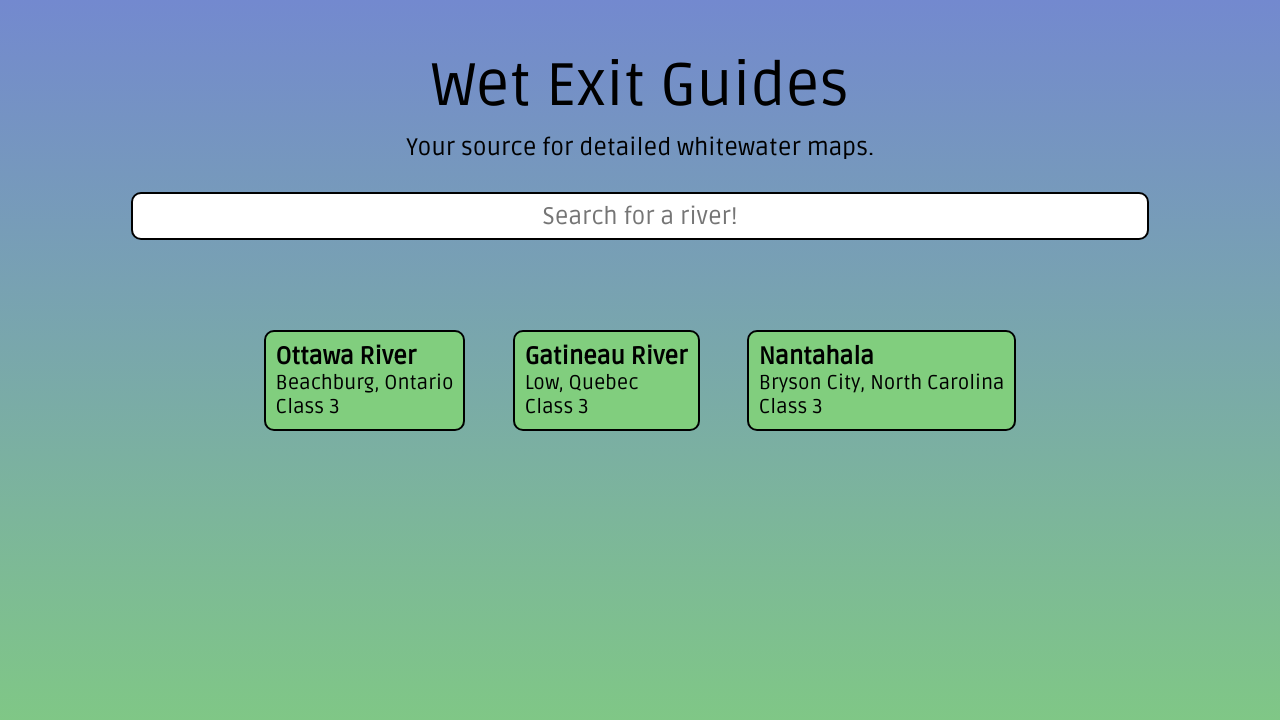
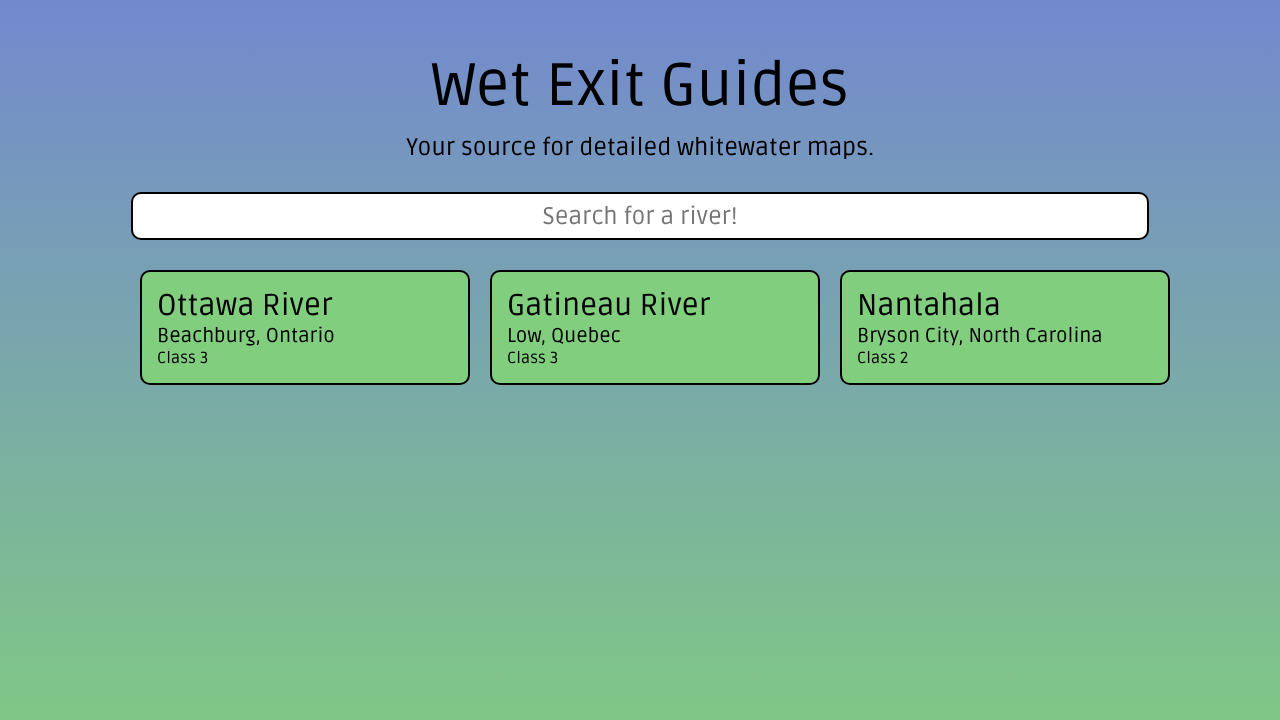
Before and after one commit to JeffThorslund/Bent-Shaft-Maps, a React (Create React App) app: page / in a window 1280 px wide. Shown: the top 720 px of the page. Built offline with nearby package versions, Linux system fonts and the light colour scheme; the HTML template or start-up script is replaced by a standard one.

Commit message:
built search interface

```diff
--- a/src/RiverList.js
+++ b/src/RiverList.js
@@ -14,7 +14,7 @@ const RiverList = [
   {
     name: "Nantahala",
     location: "Bryson City, North Carolina",
-    class: 3,
+    class: 2,
   },
 ];
 
--- a/src/components/Interface/Global.css
+++ b/src/components/Interface/Global.css
@@ -5,7 +5,10 @@
   justify-content: flex-start;
   align-items: center;
   background-image: linear-gradient(rgb(115, 137, 207), rgb(129, 206, 126));
-  height: 100vh;
+  min-height: 100vh;
+  height: 100%;
+  min-width: 100vw;
+  width: 100%;
 }
 
 #title {
@@ -24,16 +27,15 @@
 }
 
 .river-wrapper {
-  display: flex;
+  display: grid;
+  grid-template-columns: repeat(3, 33%);
+  grid-gap: 20px;
   justify-content: space-around;
-  align-content: flex-start;
-  padding: 40px;
-  margin: 20px;
-  width: 800px;
+  width: 1000px;
 }
 
 .river-label {
-  padding: 10px;
+  padding: 15px;
   color: black;
   border: black 2px solid;
   border-radius: 10px;
@@ -42,8 +44,7 @@
 }
 
 .river-label #name {
-  font-weight: bold;
-  font-size: 24px;
+  font-size: 30px;
 }
 
 .river-label #location {
@@ -51,10 +52,50 @@
 }
 
 .river-label #class {
-  font-size: 20px;
+  font-size: 16px;
 }
 
 .river-label a {
   text-decoration: none;
   color: black;
 }
+
+#selected {
+  font-weight: bold;
+  display: inline-block;
+}
+
+.make-one {
+  grid-column: 1 / 4;
+  text-align: center;
+  padding: 20px;
+  cursor: auto;
+}
+
+.make-one .main {
+  font-size: 48px;
+  padding: 10px;
+}
+
+.make-one .sub {
+  font-size: 24px;
+  padding: 10px;
+}
+
+.guide-link {
+  border: black 2px solid;
+  background-color: rgb(115, 137, 207);
+  font-size: 24px;
+  border-radius: 50px;
+  margin: 10px 20%;
+  padding: 10px;
+  cursor: pointer;
+}
+
+.guide-link:hover {
+  background-color: rgb(147, 160, 202);
+}
+
+.guide-link a {
+  text-decoration: none;
+}
--- a/src/components/Interface/Global.js
+++ b/src/components/Interface/Global.js
@@ -22,26 +22,88 @@ class Global extends React.Component {
     this.setState({ value: e.target.value });
   };
 
-  render() {
-    const x = new RegExp(`${this.state.value}`, "i");
-
-    const labelArray = RiverList.filter((elem) => {
-      if (x.test(`${elem.name + elem.location}`)) {
+  riverSearch = (dataArr, value) => {
+    //search parameter
+    const param = new RegExp(value, "i");
+    const keptArr = dataArr
+      //filters based on if string contains regex
+      .filter((elem) => {
+        if (param.test(elem.name) || param.test(elem.location)) {
           return true;
         } else {
           return false;
         }
-    }).map((elem) => {
+      })
+      //maps string to a label
+      .map((elem) => {
+        let locationResult = elem.location;
+        let nameResult = elem.name;
+        if (value.length > 0) {
+          locationResult = locationResult.replace(
+            new RegExp(value, "i"),
+            (match) => {
+              return `<div id='selected'>${match}</div>`;
+            }
+          );
+
+          nameResult = nameResult.replace(new RegExp(value, "i"), (match) => {
+            return `<div id='selected'>${match}</div>`;
+          });
+        }
+
         return (
           <div className="river-label">
             <Link to={`/${idParser(elem.name)}/mccoys-chute-rapid`}>
-            <div id="name">{elem.name}</div>
-            <div id="location">{elem.location}</div>
+              <div
+                id="name"
+                dangerouslySetInnerHTML={{ __html: nameResult }}
+              ></div>
+
+              <div
+                id="location"
+                dangerouslySetInnerHTML={{ __html: locationResult }}
+              ></div>
+
               <div id="class">Class {elem.class}</div>
             </Link>
           </div>
         );
       });
+
+    if (keptArr.length > 0) {
+      return keptArr;
+    } else {
+      return (
+        <div className="river-label make-one">
+          <div className="main">This river does not exist...yet.</div>
+          <div className="sub">
+            Creating a river is easier than you think. If you have basic
+            programming skills, and you know the river, you will be able to
+            complete it in 5 to 6 hours. This guide walks you through every step
+            of the process.
+          </div>
+
+
+            <a
+              target="_blank"
+              rel="noopener noreferrer"
+              href="https://github.com/JeffThorslund/Ottawa-River-Paddling-Guide"
+            >
+              <div className="guide-link">
+
+                Click here to make your own river!
+              </div>
+            </a>
+          </div>
+
+      );
+    }
+  };
+
+  render() {
+    //const x = new RegExp(`${this.state.value}`, "i");
+
+    const labelArr = this.riverSearch(RiverList, this.state.value);
 
     return (
       <div className="Global">
@@ -52,7 +114,7 @@ class Global extends React.Component {
             value={this.props.value}
             handleChange={this.handleChange}
           />
-          <div className="river-wrapper">{labelArray}</div>
+          <div className="river-wrapper">{labelArr}</div>
         </Route>
       </div>
     );
```
Lines whose indentation alone changed are shown as unchanged.
